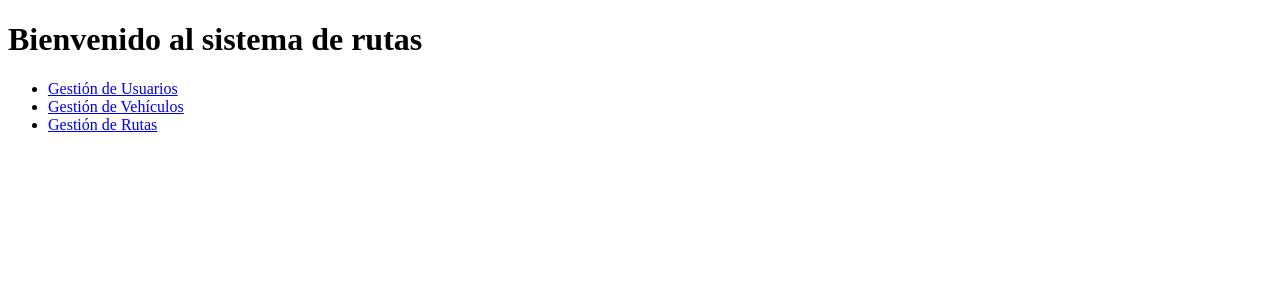
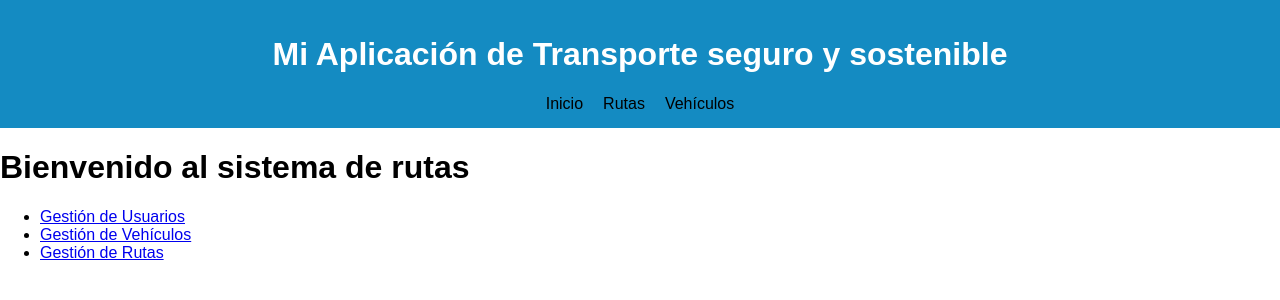
Before and after one commit to JoseMarquez25/DevChallenge, a Django app: page / in a window 1280 px wide. Shown: the top 300 px of the page. Run offline with Django 5.2, Linux system fonts and the light colour scheme.

Commit message:
Actualizacion de templates

```diff
--- /dev/null
+++ b/DevChApp/static/css/styles.css
@@ -0,0 +1,30 @@
+body {
+    font-family: Arial, sans-serif;
+    margin: 0;
+    padding: 0;
+}
+
+header {
+    background-color: #148bc2;
+    color: #ffffff;
+    padding: 15px;
+    text-align: center;
+}
+
+nav ul {
+    list-style: none;
+    padding: 0;
+    margin: 10px 0 0;
+    display: flex;
+    justify-content: center;
+    gap: 20px;
+}
+
+nav ul li a {
+    color: rgb(0, 0, 0);
+    text-decoration: none;
+}
+
+nav ul li a:hover {
+    text-decoration: underline;
+}
--- /dev/null
+++ b/DevChApp/templates/base.html
@@ -0,0 +1,26 @@
+{% load static %}
+<!DOCTYPE html>
+<html lang="es">
+<head>
+    <meta charset="UTF-8">
+    <title>{% block title %}Mi Sitio{% endblock title %}</title>
+    <link rel="stylesheet" href="{% static 'css/styles.css' %}">
+</head>
+<body>
+    <header>
+        <h1>Mi Aplicación de Transporte seguro y sostenible</h1>
+        <nav>
+            <ul>
+                <li><a href="/">Inicio</a></li>
+                <li><a href="/rutas/">Rutas</a></li>
+                <li><a href="/vehiculos/">Vehículos</a></li>
+            </ul>
+        </nav>
+    </header>
+
+    <main>
+        {% block content %}
+        {% endblock content %}
+    </main>
+</body>
+</html>
--- a/DevChApp/templates/index.html
+++ b/DevChApp/templates/index.html
@@ -1,14 +1,12 @@
-<!DOCTYPE html>
-<html>
-<head>
-    <title>Inicio</title>
-</head>
-<body>
+{% extends "base.html" %}
+{% load static %}
+
+{% block title %}Página inicial{% endblock title %}
+{% block content %}
     <h1>Bienvenido al sistema de rutas</h1>
-    <ul>
-        <li><a href="{% url 'usuario_list' %}">Gestión de Usuarios</a></li>
-        <li><a href="{% url 'vehiculo_list' %}">Gestión de Vehículos</a></li>
-        <li><a href="{% url 'ruta_list' %}">Gestión de Rutas</a></li>
-    </ul>
-</body>
-</html>
+        <ul>
+            <li><a href="{% url 'usuario_list' %}">Gestión de Usuarios</a></li>
+            <li><a href="{% url 'vehiculo_list' %}">Gestión de Vehículos</a></li>
+            <li><a href="{% url 'ruta_list' %}">Gestión de Rutas</a></li>
+        </ul>
+{% endblock content %}
--- /dev/null
+++ b/DevChApp/templates/ruta/form.html
@@ -0,0 +1,6 @@
+<h1>Formulario</h1>
+<form method="post">
+  {% csrf_token %}
+  {{ form.as_p }}
+  <button type="submit">Guardar</button>
+</form>
--- a/DevChApp/templates/usuario/list.html
+++ b/DevChApp/templates/usuario/list.html
@@ -1,3 +1,7 @@
+{% extends "base.html" %}
+{% load static %}
+{% block title %}Página de usuarios{% endblock title %}
+{% block content %}
 <h1>Usuarios</h1>
 <a href="{% url 'usuario_create' %}">Crear nuevo usuario</a>
 <ul>
@@ -8,3 +12,4 @@
     </li>
   {% endfor %}
 </ul>
+{% endblock content %}
--- /dev/null
+++ b/DevChApp/templates/vehiculo/form.html
@@ -0,0 +1,6 @@
+<h1>Formulario</h1>
+<form method="post">
+  {% csrf_token %}
+  {{ form.as_p }}
+  <button type="submit">Guardar</button>
+</form>
--- a/DevChProyect/settings.py
+++ b/DevChProyect/settings.py
@@ -115,7 +115,7 @@ USE_TZ = True
 # Static files (CSS, JavaScript, Images)
 # https://docs.djangoproject.com/en/5.2/howto/static-files/
 
-STATIC_URL = 'static/'
+STATIC_URL = '/static/'
 
 # Default primary key field type
 # https://docs.djangoproject.com/en/5.2/ref/settings/#default-auto-field
```
Also changed, not shown: DevChApp/templates/ruta/delete.html (added, +7 -0 lines), DevChApp/templates/ruta/list.html (added, +15 -0 lines), DevChApp/templates/vehiculo/delete.html (added, +7 -0 lines), DevChApp/templates/vehiculo/list.html (added, +15 -0 lines).
